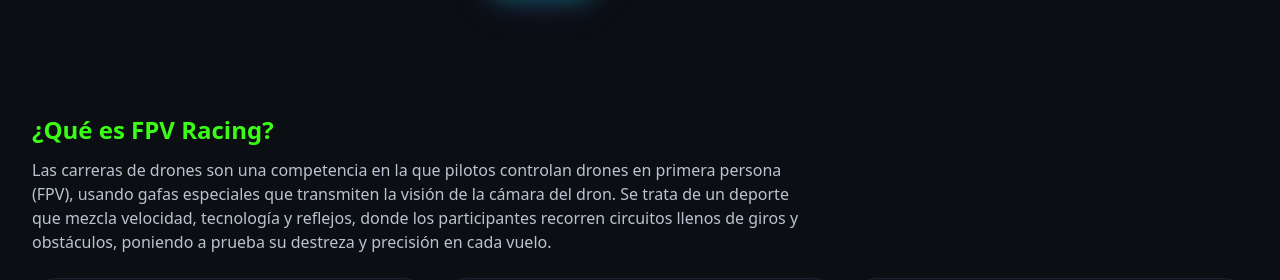
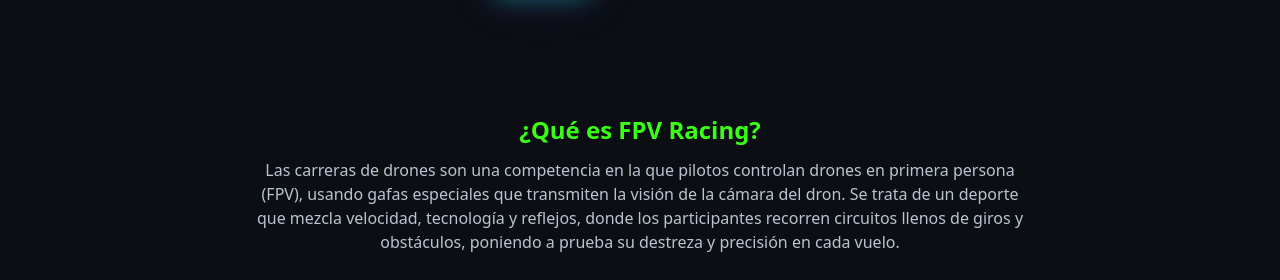
Before and after one commit to Josevargas1289/flyfpvcali, a React (Vite) app: page / in a window 1280 px wide. Shown: the part 455-735 px from the top of the page. Built offline with nearby package versions, Linux system fonts and the light colour scheme.

Commit message:
corrigiendo diseño

```diff
--- a/src/components/ui/Section.tsx
+++ b/src/components/ui/Section.tsx
@@ -6,14 +6,14 @@ type SectionProps = {
 
 export default function Section({ title, subtitle, children }: SectionProps) {
   return (
-    <section className="my-12 px-4">
+    <section className="my-12 px-4 text-center">
       {title && (
-        <h2 className="text-2xl font-bold text-neon-green mb-3 text-center md:text-left">
+        <h2 className="text-2xl font-bold text-neon-green mb-3">
           {title}
         </h2>
       )}
       {subtitle && (
-        <p className="text-base-text/80 mb-6 max-w-3xl mx-auto md:mx-0 text-center md:text-left">
+        <p className="text-base-text/80 mb-20 max-w-3xl mx-auto">
           {subtitle}
         </p>
       )}
```
